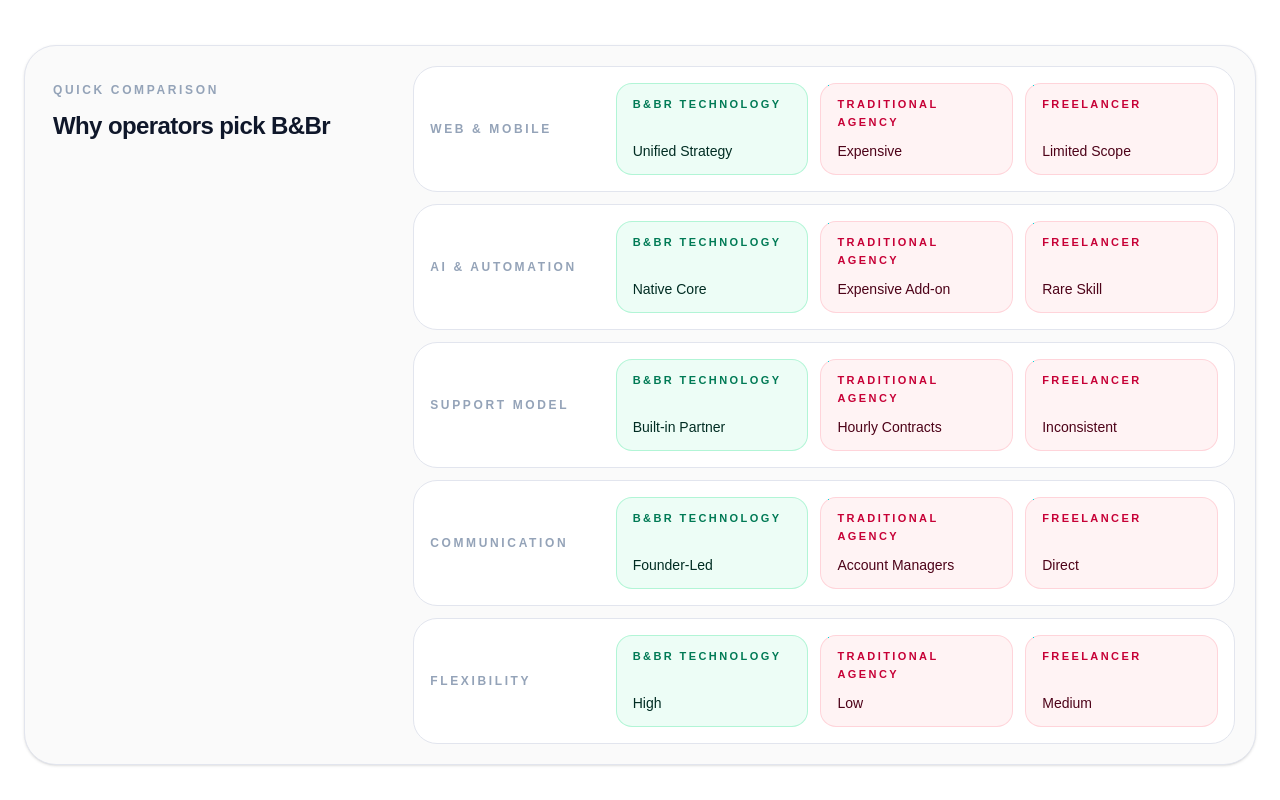
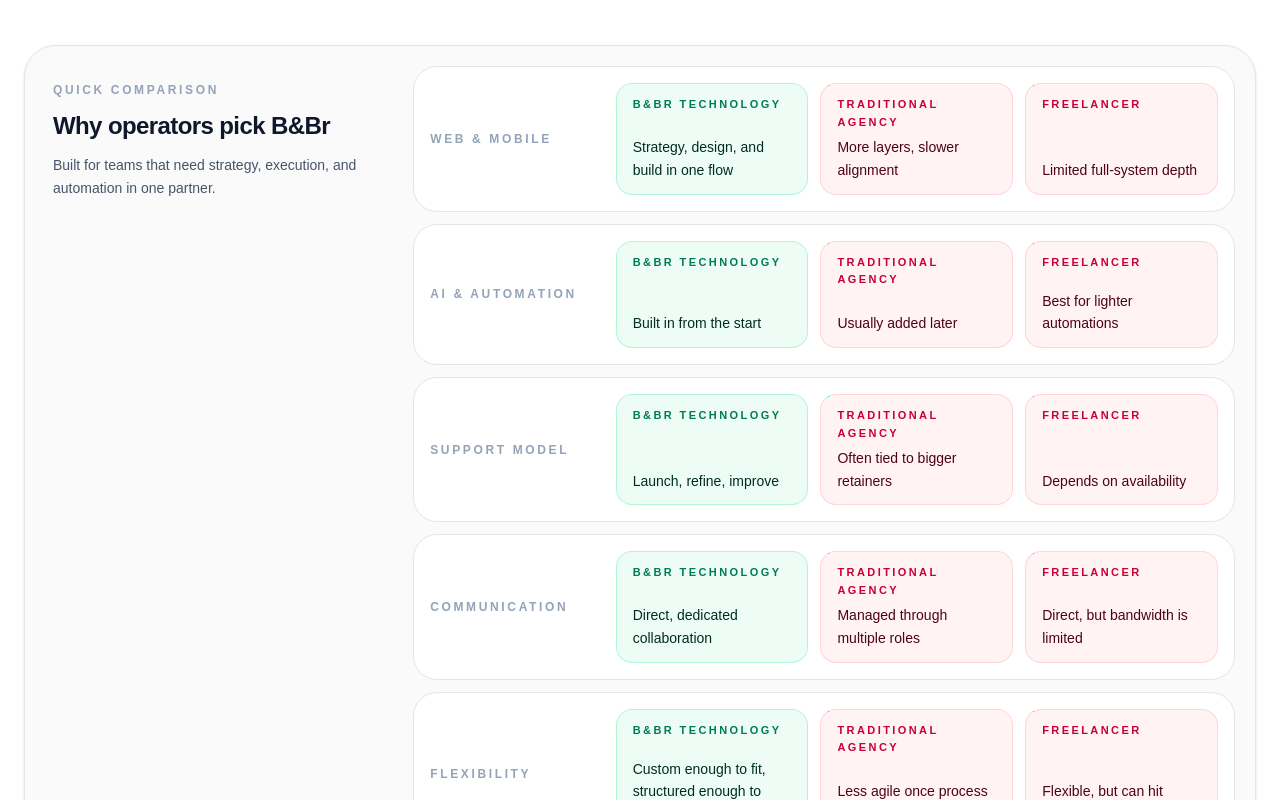
Before and after one commit to seancheick/bbrtechnology, a Next.js app: page / in a window 1280 px wide. Shown: the part 4160-4960 px from the top of the page. Built offline with nearby package versions, Linux system fonts and the light colour scheme; a web font is replaced by a local one.

Commit message:
feat: upgrade comparison table with concrete, buyer-focused outcomes

```diff
--- a/src/components/sections/why-bbr.tsx
+++ b/src/components/sections/why-bbr.tsx
@@ -109,6 +109,9 @@ export function WhyBbr() {
               <h3 className="mt-3 font-[family-name:var(--font-display)] text-2xl font-bold tracking-tight text-foreground">
                 Why operators pick B&Br
               </h3>
+              <p className="mt-3 text-sm leading-relaxed text-foreground-muted lg:max-w-xs">
+                Built for teams that need strategy, execution, and automation in one partner.
+              </p>
             </div>
 
             <div className="grid gap-3">
--- a/src/data/services.ts
+++ b/src/data/services.ts
@@ -144,11 +144,36 @@ export const techStack = [
 export const comparisonTable = {
   headers: ["Feature", "B&Br Technology", "Traditional Agency", "Freelancer"],
   rows: [
-    ["Web & Mobile", "Unified Strategy", "Expensive", "Limited Scope"],
-    ["AI & Automation", "Native Core", "Expensive Add-on", "Rare Skill"],
-    ["Support Model", "Built-in Partner", "Hourly Contracts", "Inconsistent"],
-    ["Communication", "Founder-Led", "Account Managers", "Direct"],
-    ["Flexibility", "High", "Low", "Medium"],
+    [
+      "Web & Mobile",
+      "Strategy, design, and build in one flow",
+      "More layers, slower alignment",
+      "Limited full-system depth",
+    ],
+    [
+      "AI & Automation",
+      "Built in from the start",
+      "Usually added later",
+      "Best for lighter automations",
+    ],
+    [
+      "Support Model",
+      "Launch, refine, improve",
+      "Often tied to bigger retainers",
+      "Depends on availability",
+    ],
+    [
+      "Communication",
+      "Direct, dedicated collaboration",
+      "Managed through multiple roles",
+      "Direct, but bandwidth is limited",
+    ],
+    [
+      "Flexibility",
+      "Custom enough to fit, structured enough to scale",
+      "Less agile once process is set",
+      "Flexible, but can hit capacity limits",
+    ],
   ],
 };
 
```
